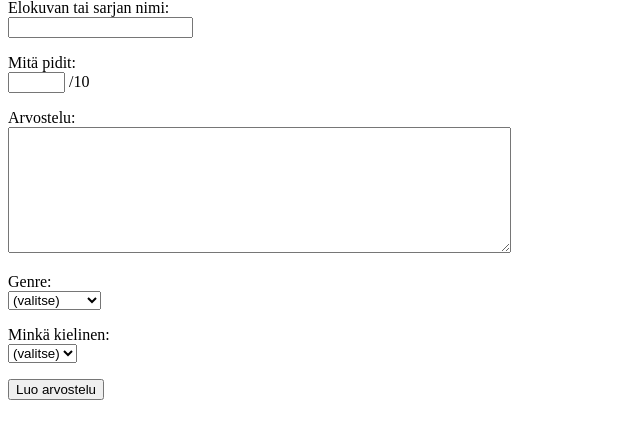
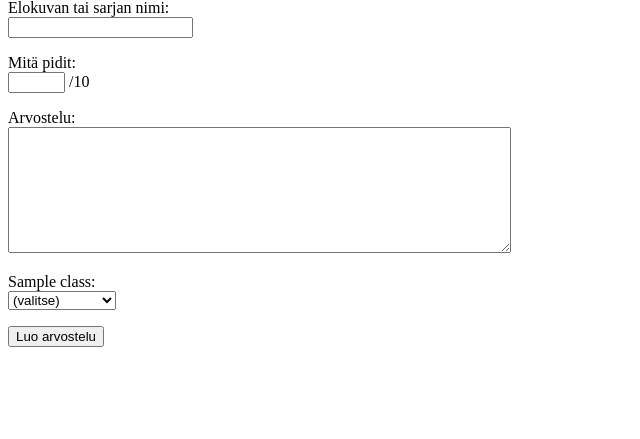
Before and after one commit to aijushka/cinemapedia, a Flask app: template templates/new_item.html in a window 1280 px wide. Shown: the part 81-520 px from the top of the page, without its empty margins (0-640 px from the left). Run offline with Flask 3, Linux system fonts and the light colour scheme; the template is opened without the code that fills it: most values are stand-ins (such as "Sample title", 1, 10 or a date in 2020).

Commit message:
Store classes in database

```diff
--- a/app.py
+++ b/app.py
@@ -48,7 +48,8 @@ def show_item(item_id):
 
 @app.route("/new_item")
 def new_item():
-  return render_template("new_item.html")
+  classes = items.get_all_classes()
+  return render_template("new_item.html", classes=classes)
 
 @app.route("/create_item", methods=["POST"])
 def create_item():
@@ -62,12 +63,10 @@ def create_item():
   user_id = session["user_id"]
 
   classes = []
-  genre = request.form["genre"]
-  if genre:
-    classes.append(("Genre", genre))
-  lang = request.form["language"]
-  if lang:
-    classes.append(("Minkä kielinen", lang))
+  for entry in request.form.getlist("classes"):
+    if entry:
+      parts = entry.split(":")
+      classes.append((parts[0], parts[1]))
 
   items.add_item(title, description, rating, user_id, classes)
 
--- a/schema.sql
+++ b/schema.sql
@@ -17,6 +17,12 @@ CREATE TABLE messages (
     content TEXT
 );
 
+CREATE TABLE classes (
+    id INTEGER PRIMARY KEY,
+    title TEXT,
+    value TEXT
+);
+
 CREATE TABLE item_classes (
     id INTEGER PRIMARY KEY,
     item_id INTEGER REFERENCES items,
--- a/templates/index.html
+++ b/templates/index.html
@@ -8,7 +8,9 @@
 <body>
   <h1>Cinemapedia</h1>
 
-  <h3>Tervetuloa Cinemapediaan, jossa voi arvostella elokuvia ja sarjoja. Sen avulla voit löytää helpommin katseltavaa!</h3>
+  <h3>Tervetuloa Cinemapediaan, jossa voi arvostella elokuvia ja sarjoja.
+    Täällä voit selailla arvosteluja, keskustella muiden kanssa leffoista ja sarjoista,
+    sekä löytää jotain uutta katseltavaa!</h3>
 
   {% if session.username %}
   <p>
--- a/templates/new_item.html
+++ b/templates/new_item.html
@@ -20,37 +20,17 @@
             Arvostelu: <br />
             <textarea name="description" rows="8" cols="60" maxlength="1000"></textarea>
         </p>
+        {% for class in classes %}
         <p>
-            Genre: <br />
-            <select name="genre">
-                <option value"">(valitse)</option>
-                <option value="draama">draama</option>
-                <option value="romanttinen">romanttinen</option>
-                <option value="toiminta">toiminta</option>
-                <option value="kauhu">kauhu</option>
-                <option value="komedia">komedia</option>
-                <option value="dokkari">dokkari</option>
-                <option value="romcom">romcom</option>
-                <option value="piirretty">piirretty</option>
-                <option value="scifi">scifi</option>
-                <option value="jännitys">jännitys</option>
+            {{ class }}: <br />
+            <select name="classes">
+                <option value="">(valitse)</option>
+            {% for option in classes[class] %}
+                <option value="{{ class }}:{{ option }}">{{ option }}</option>
+            {% endfor %}
             </select>
         </p>
-        <p>
-            Minkä kielinen: <br />
-            <select name="language">
-                <option value"">(valitse)</option>
-                <option value="englanti">englanti</option>
-                <option value="suomi">suomi</option>
-                <option value="espanja">espanja</option>
-                <option value="japani">japani</option>
-                <option value="korea">korea</option>
-                <option value="ranska">ranska</option>
-                <option value="venäjä">venäjä</option>
-                <option value="ruotsi">ruotsi</option>
-                <option value="saksa">saksa</option>
-            </select>
-        </p>
+        {% endfor %}
         <input type="submit" value="Luo arvostelu" />
     </form>
 </body>
```
Also changed, not shown: init.sql (added, +22 -0 lines), items.py (+12 -0 lines).
